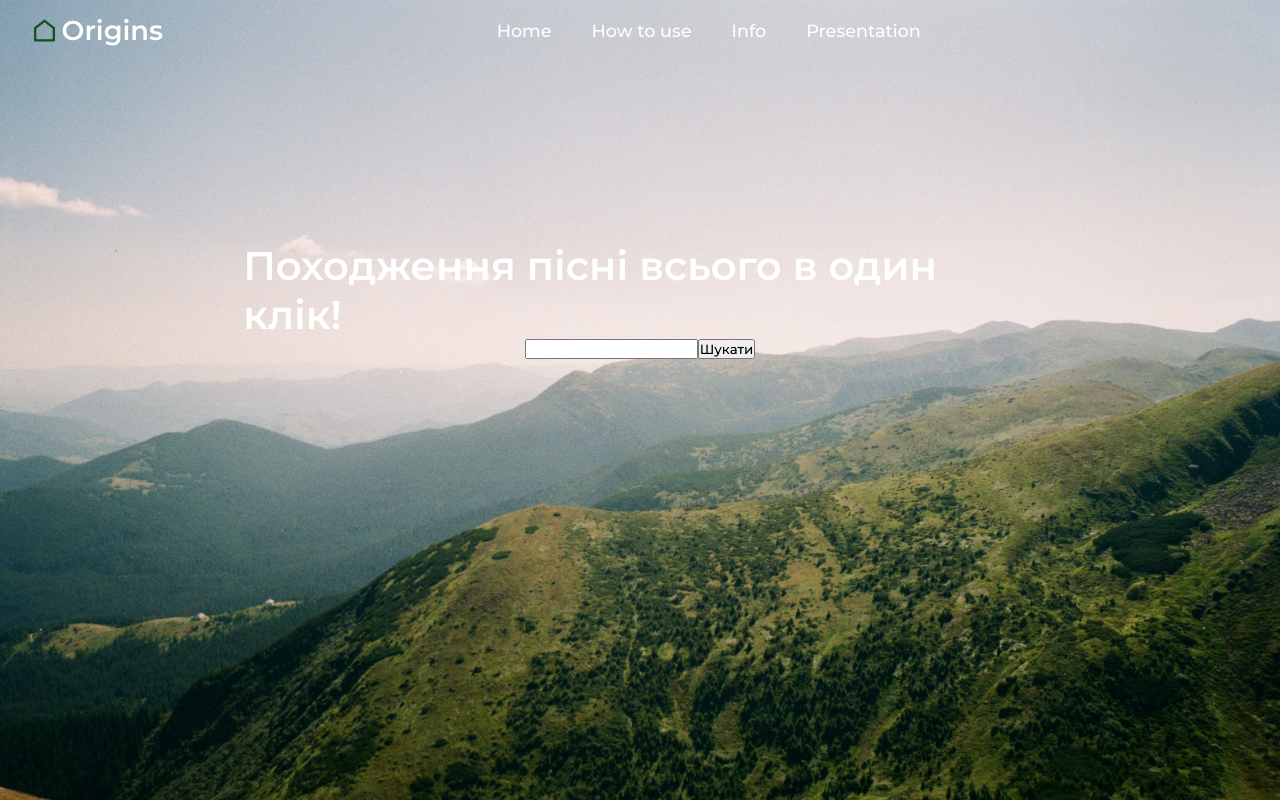
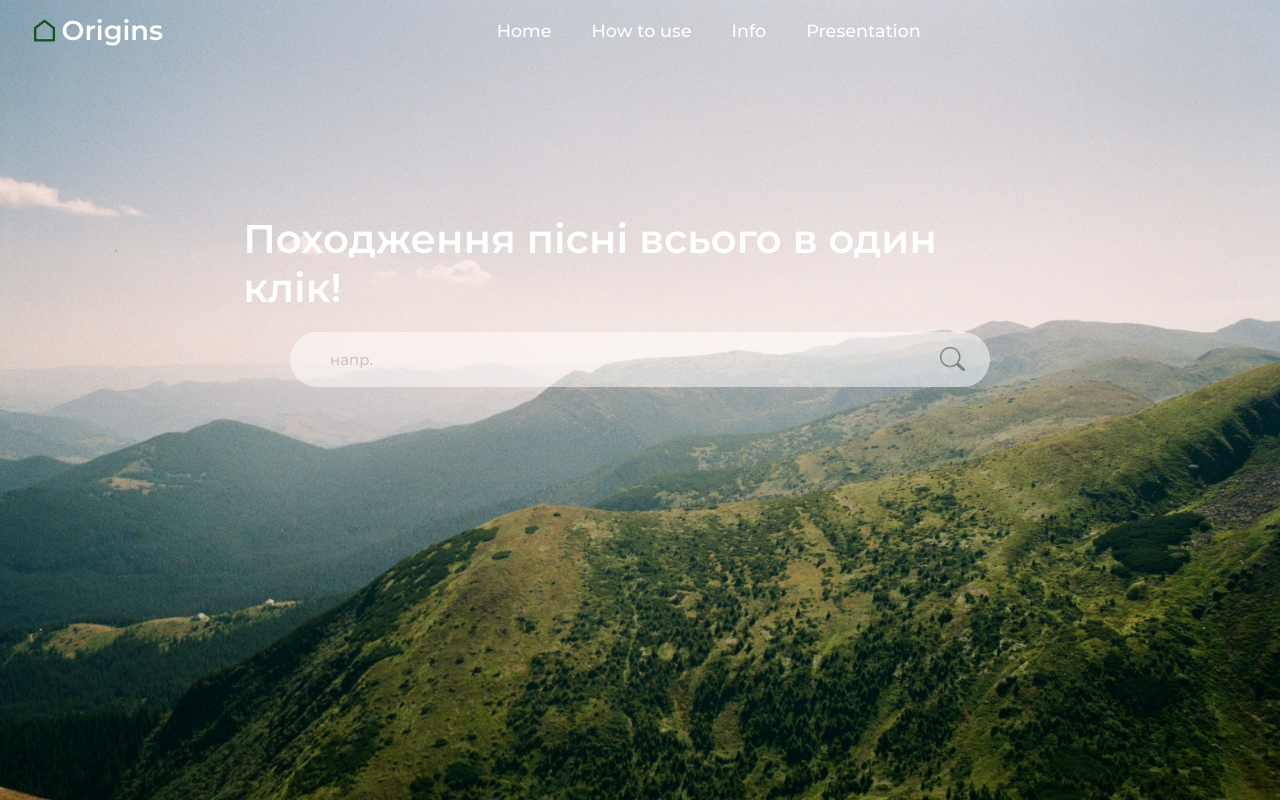
Before and after one commit to Markolissimo/Origins, a Flask app: page / in a window 1280 px wide. Run offline with Flask 3, Linux system fonts and the light colour scheme.

Commit message:
changed input&button

```diff
--- a/static/css/mainpage.css
+++ b/static/css/mainpage.css
@@ -52,8 +52,38 @@ section{
 .input-container {
     display: flex;
     align-items: center;
+    width: 100%;
+    max-width: 700px;
+    background: rgb(255,255,255,0.5);
+    border-radius: 60px;
+    padding: 10px 20px;
+    margin-top: 20px;
+}
+.input-container input {
+    background: transparent;
+    flex: 1;
+    border: 0;
+    outline: none;
+    padding: 5px 20px;
+    font-size: 15px;
+    color: var(--main-color);
 }
 
+::placeholder {
+    color: rgb(206, 196, 196);
+}
+
+.input-container button img {
+    width: 25px;
+}
+.input-container button {
+    border: 0;
+    border-radius: 50%;
+    width: 35px;
+    height: 35px;
+    background: transparent;
+    cursor: pointer;
+}
 
 
 .logo{
--- a/templates/mainpage.html
+++ b/templates/mainpage.html
@@ -29,12 +29,12 @@
     </header>
     <section class="home">
         <h1>Походження пісні всього в один клік!</h1>
-    <form action="/song-info" method="POST">
+
         <div class="input-container">
-            <input>
-            <button>Шукати</button>
+            <input type="text" placeholder="напр." autofocus="autofocus">
+            <button type="submit"><img src="/static/images/search.png"></button>
         </div>
-    </form>
+
     </section>
     <script src="/static/js/mainpage.js"></script>
 </body>
```
Also changed, not shown: static/images/search.png (added).
